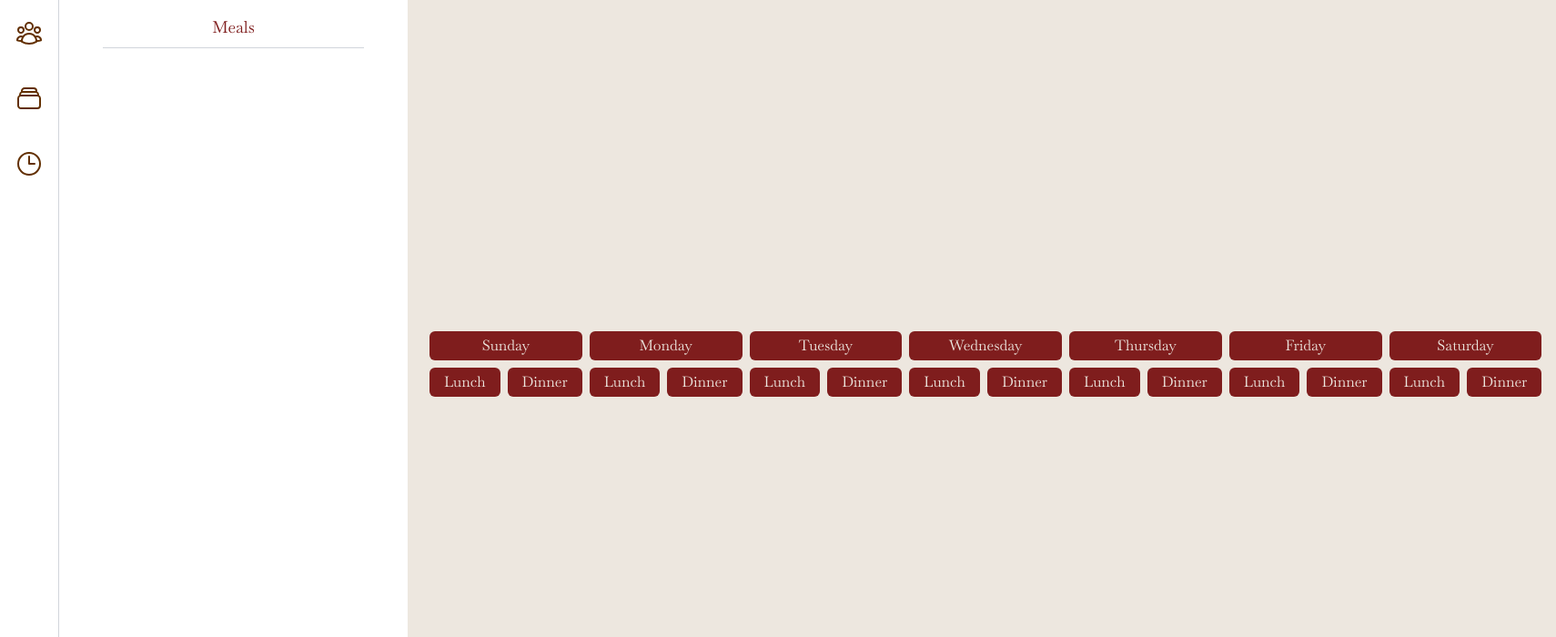
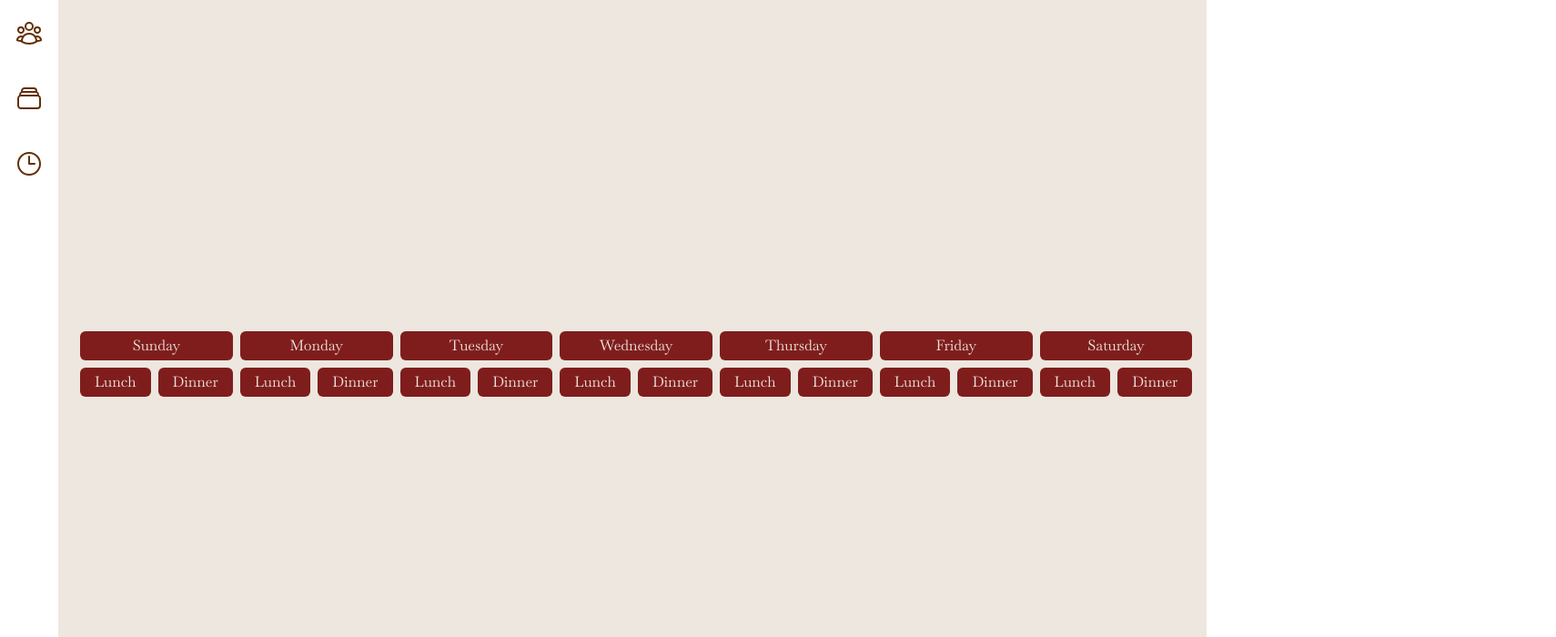
Before and after one commit to Kyle-Levy/meal-planner, a React (Create React App) app: page / in a window 1280 px wide. Shown: the top 700 px of the page at 91% size, 1710 px wide, since content can reach past the window. Built offline with nearby package versions, Linux system fonts and the light colour scheme.

Commit message:
Change default sidebar state to closed

```diff
--- a/src/meal-schedule.tsx
+++ b/src/meal-schedule.tsx
@@ -6,7 +6,7 @@ import Sidebar, { SidebarState } from './sidebar'
 
 export default function MealSchedule() {
     const mealScheduler = useMealSchedule()
-    const [sidebarState, setSidebarState] = useState(SidebarState.MEALS)
+    const [sidebarState, setSidebarState] = useState(SidebarState.CLOSED)
     return (
         <div className="flex h-screen w-screen gap-4">
             <Sidebar sidebarState={sidebarState} setSidebarState={setSidebarState} />
```
